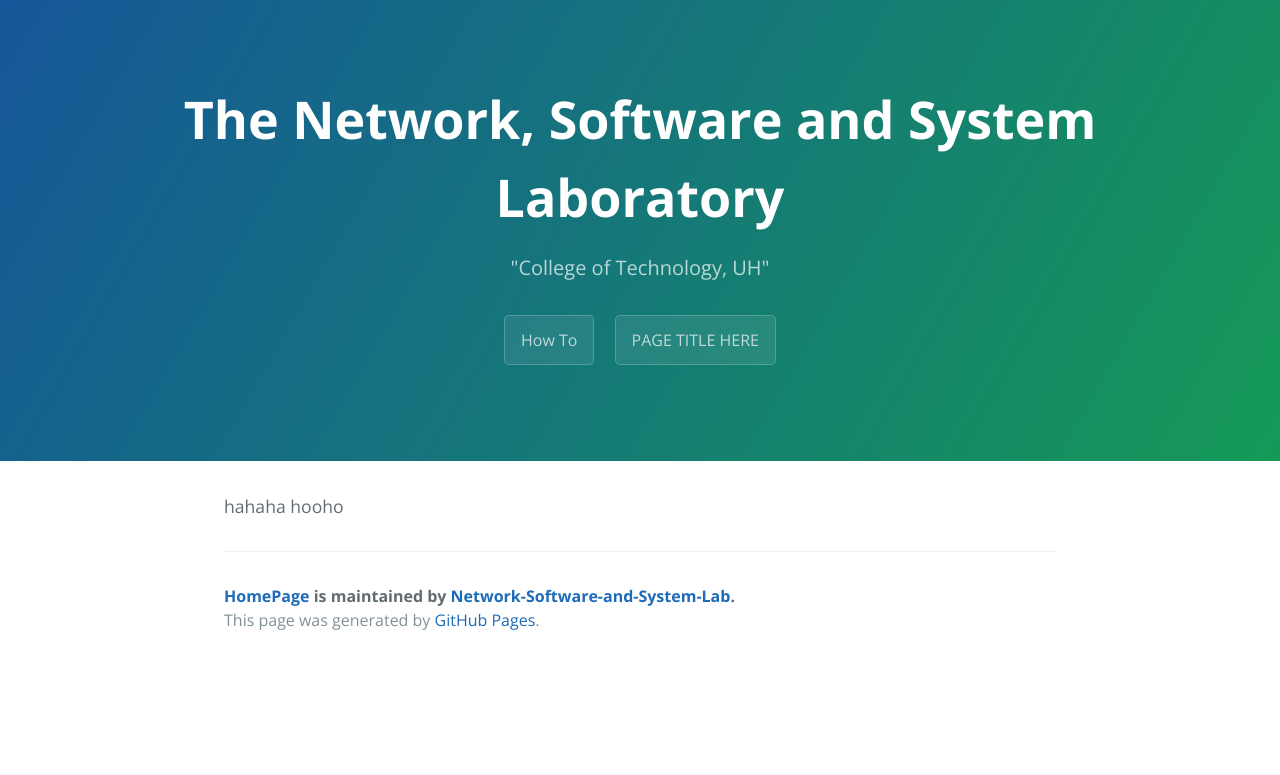
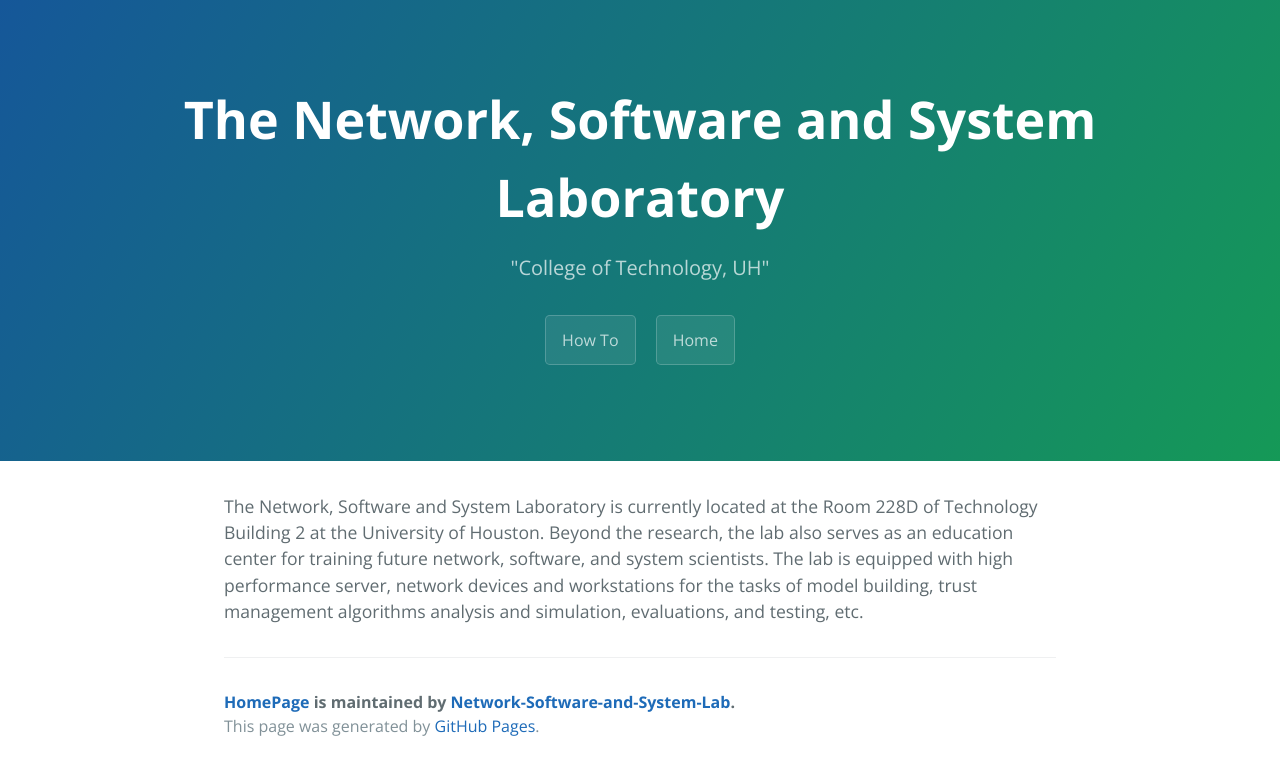
Before and after one commit to Network-Software-and-System-Lab/HomePage, a Jekyll site: the page built from index.md, in a window 1280 px wide. Shown: the top 775 px of the page. Built offline with Jekyll 4.4.1, drawn with Linux system fonts in a browser that asks for light colours.

Commit message:
Update index.md

```diff
--- a/index.md
+++ b/index.md
@@ -1,8 +1,7 @@
 ---
-title: PAGE TITLE HERE
+title: Home
 layout: default
 filename: index
 ---
 
-hahaha
-hooho
+The Network, Software and System Laboratory is currently located at the Room 228D of Technology Building 2 at the University of Houston. Beyond the research, the lab also serves as an education center for training future network, software, and system scientists. The lab is equipped with high performance server, network devices and workstations for the tasks of model building, trust management algorithms analysis and simulation, evaluations, and testing, etc.
```
